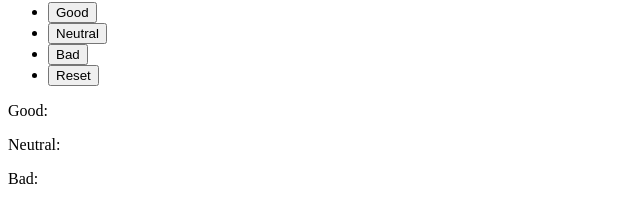
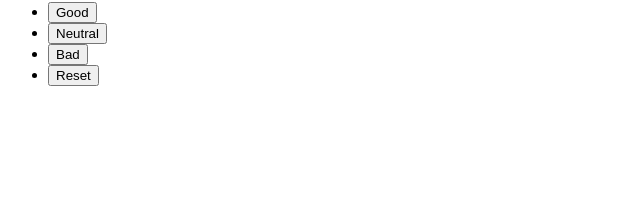
Before and after one commit to vladislav-chihun/goit-react-hw-02, a React (Vite) app: page / in a window 1280 px wide. Shown: the part 112-334 px from the top of the page, without its empty margins (0-640 px from the left). Built offline with nearby package versions, Linux system fonts and the light colour scheme.

Commit message:
Update Feedback.jsx

```diff
--- a/src/components/Feedback/Feedback.jsx
+++ b/src/components/Feedback/Feedback.jsx
@@ -1,8 +1,8 @@
 
 export default function Feedback({ good, neutral, bad }) {
     return (<>
-        <p>Good:<span>{good}</span></p>
-        <p>Neutral:<span>{neutral}</span></p>
-        <p>Bad:<span>{bad}</span></p>
+        <p><span>{good}</span></p>
+        <p><span>{neutral}</span></p>
+        <p><span>{bad}</span></p>
     </>)
 }
```
